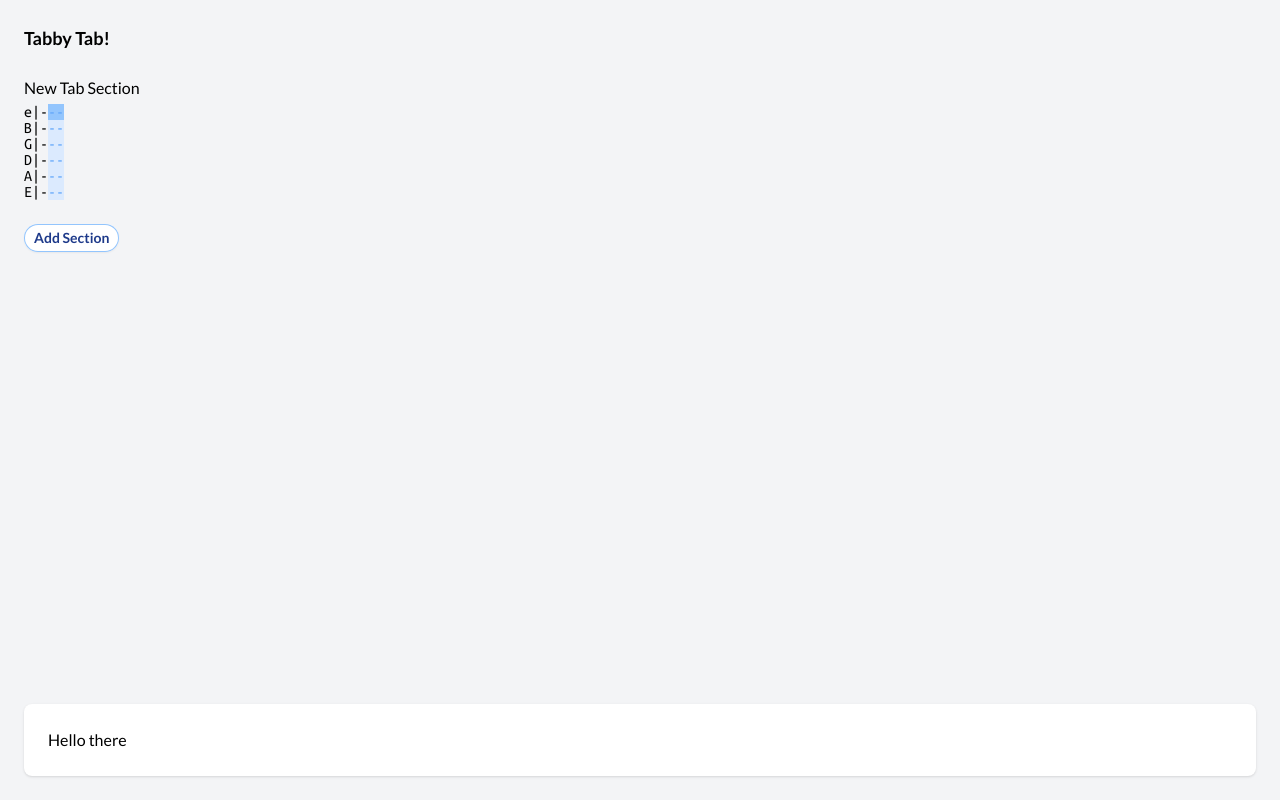
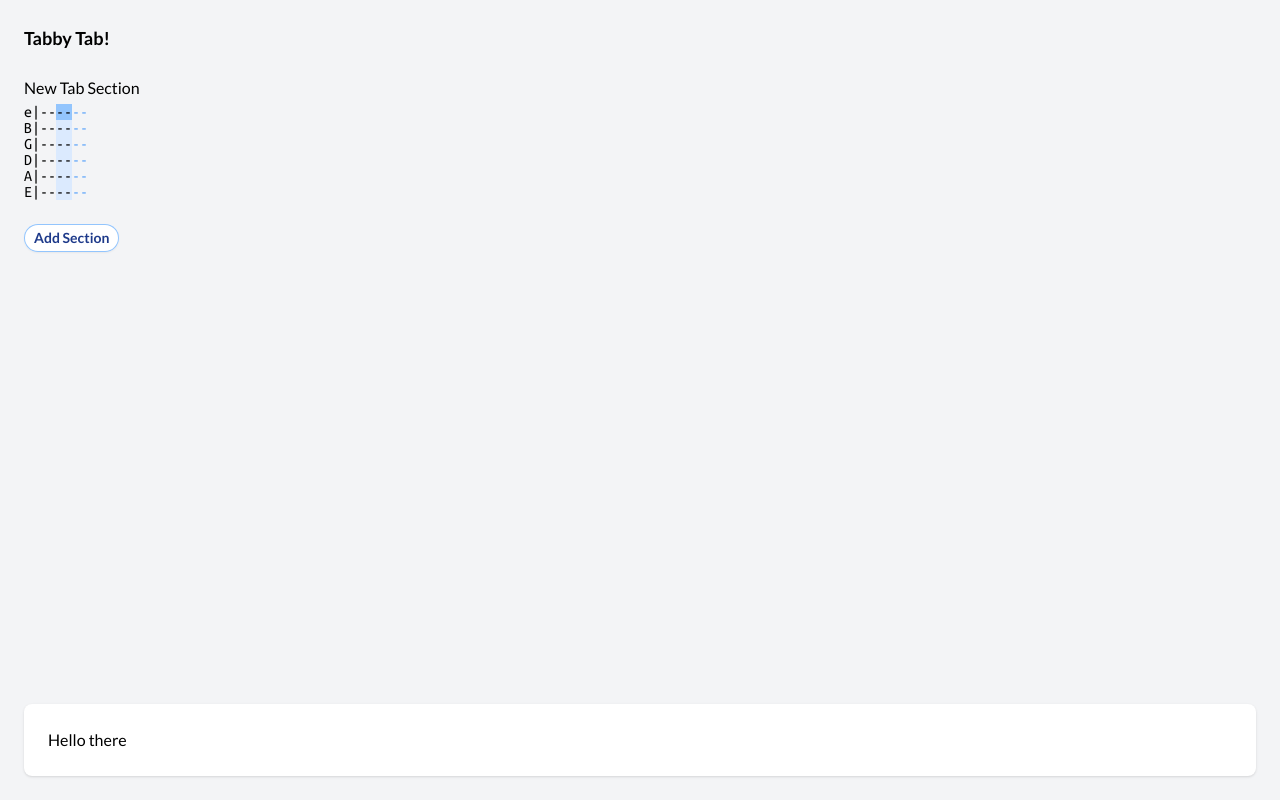
Before and after one commit to haydn-smith/tabby, a Vue app: page / in a window 1280 px wide. Both pictures are taken after a click on the button "Add Section". Built offline with nearby package versions, Linux system fonts and the light colour scheme.

Commit message:
super refactor

```diff
--- a/package.json
+++ b/package.json
@@ -11,10 +11,13 @@
   "dependencies": {
     "@headlessui/vue": "^1.7.12",
     "@heroicons/vue": "^2.0.16",
+    "ramda": "^0.28.0",
     "uuid": "^9.0.0",
     "vue": "^3.2.45"
   },
   "devDependencies": {
+    "@types/ramda": "^0.28.23",
+    "@types/uuid": "^9.0.1",
     "@vitejs/plugin-vue": "^4.0.0",
     "autoprefixer": "^10.4.14",
     "postcss": "^8.4.21",
--- a/src/App.vue
+++ b/src/App.vue
@@ -3,60 +3,41 @@ import Panel from './components/Panel.vue'
 import Tab from './values/tab';
 import Button from './components/Button.vue';
 import SectionComponent from './components/Section.vue';
-import { onMounted, ref } from 'vue';
+import { onMounted, ref, watch } from 'vue';
 import Column from './values/column';
 import Note from './values/note';
 import Modifier from './enum/modifier';
 import Section from './values/section';
-import Position from './values/position';
+import Cursor from './values/cursor';
 
 const tab = ref(new Tab());
-
-const position = ref(new Position());
+const cursor = ref(new Cursor());
 
 onMounted(() => {
   document.addEventListener("keydown", (event: KeyboardEvent) => {
-    if (event.key === 'ArrowUp' && !position.value.active) {
-      position.value.string--;
-      position.value.active = false;
-    } else if (event.key === 'ArrowDown' && !position.value.active) {
-      position.value.string++;
-      position.value.active = false;
-    } else if (event.key === 'ArrowLeft' && !position.value.active) {
-      position.value.column--;
-      position.value.active = false;
-    } else if (event.key === 'ArrowRight' && !position.value.active) {
-      position.value.column++;
-      position.value.active = false;
-    } else if (event.key === 'Enter') {
-      position.value.active = !position.value.active;
-      event.stopPropagation();
-      event.preventDefault();
-    } else if (event.key === 'Escape') {
-      position.value.active = false;
+    cursor.value = cursor.value
+      .moveCursorFromKeyboardEvent(event)
+      .moveCursorWithinSectionBounds(tab.value);
+
+    // We stop this from happening so that using our cursor doesn't have
+    // unintended side effects like clicking buttons.
+    if (['Enter', 'Escape'].includes(event.key)) {
       event.stopPropagation();
       event.preventDefault();
     }
-
-    position.value.string = Math.max(1, Math.min(6, position.value.string));
-    position.value.column = Math.max(0, Math.min(tab.value.sections[position.value.section].columns.length, position.value.column));
   });
 });
 
-const onSectionChanged = (
-  sectionIndex: number,
-  section: Section
-) => {
-  tab.value.sections[sectionIndex] = section;
+const onSectionChanged = (sectionIndex: number, section: Section) => {
+  tab.value = tab.value.setSection(section, sectionIndex);
 }
 
 const onNoteSelected = (string: number, column: number, section: number, active: boolean) => {
-  position.value.section = section;
-  position.value.string = string;
-  position.value.column = column;
-  position.value.active = active;
+  cursor.value = cursor.value
+    .moveCursor(section, column, string)
+    .toggleActive(active)
+    .moveCursorWithinSectionBounds(tab.value);
 };
-
 </script>
 
 <template>
@@ -64,10 +45,16 @@ const onNoteSelected = (string: number, column: number, section: number, active:
     <div class="font-bold text-lg mb-6">{{ tab.name }}</div>
 
     <div v-for="section, index in tab.sections" :key="index">
-      <SectionComponent @note-selected="(string, active, column) => onNoteSelected(string, column, index, active)" @section-changed="section => onSectionChanged(index, section)" :cursor-position="position" :is-selected="position.section === index" :section="section"/>
+      <SectionComponent
+        @note-selected="(string, active, column) => onNoteSelected(string, column, index, active)"
+        @section-changed="section => onSectionChanged(index, section)"
+        :cursor="cursor"
+        :is-selected="cursor.isCurrentSection(index)"
+        :section="section"
+        />
     </div>
 
-    <Button @click="tab.addSection()" text="Add Section"/>
+    <Button @click="tab = tab.addSection()" text="Add Section"/>
 
     <div class="bottom-0 left-0 right-0 absolute m-6">
       <Panel>
--- a/src/components/Column.vue
+++ b/src/components/Column.vue
@@ -5,9 +5,9 @@ import Position from '../values/position';
 import NoteComponent from './Note.vue';
 
 const props = defineProps<{
-  column?: Column,
-  cursorPosition: Position,
-  isSelected: boolean
+  column: Column,
+  isSelected: boolean,
+  cursor: Position,
 }>();
 
 const emits = defineEmits<{
@@ -15,20 +15,8 @@ const emits = defineEmits<{
   (e: 'noteSelected', string: number, active: boolean): void
 }>();
 
-const onNoteChanged = (fret: string, string: number) => {
-  const column = new Column();
-
-  if (props.column) {
-    column.notes = props.column.notes.map((note) => {
-      return (note.string === string) ? new Note(string, fret) : note;
-    });
-  }
-
-  if (! column.notes.filter(note => note.string === string).length) {
-    column.notes.push(new Note(string, fret));
-  }
-
-  emits('columnChanged', column);
+const onNoteChanged = (string: number, fret: string) => {
+  emits('columnChanged', props.column.setNote(string, fret));
 };
 
 const onNoteSelected = (string: number, active: boolean) => {
@@ -38,8 +26,14 @@ const onNoteSelected = (string: number, active: boolean) => {
 
 <template>
   <div :class="{'text-blue-400': !column, 'bg-blue-100': isSelected}">
-    <div v-for="string in [1, 2, 3, 4, 5, 6]" :key="string">
-      <NoteComponent @note-selected="active => onNoteSelected(string, active)" :character-width="column ? column.getMaxCharacterWidth() : 1" :is-selected="isSelected && cursorPosition.string === string" :cursor-position="cursorPosition" :note="column ? column.getNoteAtString(string) : undefined" @noteChanged="fret => onNoteChanged(fret, string)"/>
+    <div v-for="string in column.getStrings()" :key="string">
+      <NoteComponent
+        @note-selected="active => onNoteSelected(string, active)"
+        @note-changed="fret => onNoteChanged(string, fret)"
+        :width="column.getCharacterWidth()"
+        :is-selected="isSelected && cursor.string === string"
+        :cursor="cursor"
+        :note="column.getNoteForString(string)" />
     </div>
   </div>
 </template>
--- a/src/components/Note.vue
+++ b/src/components/Note.vue
@@ -1,16 +1,14 @@
 <script setup lang="ts">
 import { nextTick, onMounted, ref, watch } from 'vue';
 import Note from '../values/note';
-import Position from '../values/position';
+import Cursor from '../values/cursor';
 
-const props = withDefaults(defineProps<{
-  note?: Note,
-  characterWidth?: number
+const props = defineProps<{
+  note: Note,
+  width: number
   isSelected: boolean,
-  cursorPosition: Position,
-}>(), {
-  characterWidth: 1
-});
+  cursor: Cursor,
+}>();
 
 const emits = defineEmits<{
   (e: 'noteChanged', fret: string): void
@@ -21,51 +19,29 @@ const inputRef = ref<HTMLInputElement|null>(null);
 const modelValue = ref('');
 
 onMounted(() => {
-  if (props.note) {
-    modelValue.value = props.note.fret;
-  }
+  modelValue.value = props.note.fret;
 });
 
-const focusInput = () => {
-  emits('noteSelected', true);
-};
-
-const blurInput = () => {
-  addNote();
-  emits('noteSelected', false);
-};
-
-const addNote = () => {
-  if (props.note || modelValue.value.length) {
+const selectNote = (active: boolean) => {
+  if (!active) {
     emits('noteChanged', modelValue.value);
   }
 
-  if (!props.note) {
-    modelValue.value = '';
-  }
-}
+  emits('noteSelected', active);
+};
 
-const pad = (str: string = '') => {
-  while (str.length < props.characterWidth) {
-    str += '-';
-  }
-
-  return str;
-}
-
-watch(props.cursorPosition, async () => {
+watch(() => props.cursor, async () => {
   await nextTick();
 
-  if (props.isSelected && props.cursorPosition.active) {
-    inputRef.value.focus();
+  if (props.isSelected && props.cursor.isActive()) {
+    inputRef.value?.focus();
   }
 });
 </script>
 
 <template>
-  <div @click="focusInput()" @keydown.enter="focusInput" :class="{'bg-blue-300': isSelected}" class="cursor-pointer relative px-0 hover:bg-blue-200">
-    <div v-if="note">{{ pad(String(note.fret)) }}-</div>
-    <div v-else>{{ pad() }}-</div>
-    <input ref="inputRef" @blur="blurInput" v-show="isSelected && cursorPosition.active" v-model="modelValue" type="text" class="z-50 text-center focus:ring-0 w-full absolute inset-0 p-0 m-0 bg-white w-4 border-none rounded-none"/>
+  <div @click="selectNote(true)" @keydown.enter="selectNote(true)" :class="{'bg-blue-300': isSelected}" class="cursor-pointer relative px-0 hover:bg-blue-200">
+    <div>{{ note.paddedFret(width) }}-</div>
+    <input ref="inputRef" @blur="selectNote(false)" v-show="isSelected && cursor.isActive()" v-model="modelValue" class="z-50 text-center focus:ring-0 w-full absolute inset-0 p-0 m-0 bg-white w-4 border-none rounded-none"/>
   </div>
 </template>
--- a/src/components/Section.vue
+++ b/src/components/Section.vue
@@ -1,12 +1,13 @@
 <script setup lang="ts">
+import { nextTick, watch } from 'vue';
 import Column from '../values/column';
-import Position from '../values/position';
+import Cursor from '../values/cursor';
 import Section from '../values/section';
 import ColumnComponent from './Column.vue';
 
 const props = defineProps<{
   section: Section,
-  cursorPosition: Position,
+  cursor: Cursor,
   isSelected: boolean
 }>();
 
@@ -15,18 +16,20 @@ const emits = defineEmits<{
   (e: 'noteSelected', string: number, active: boolean, index: number): void
 }>();
 
-const onColumnChanged = (changedColumn: Column, changedColumnIndex?: number) => {
-  const section = new Section();
+watch(() => props.cursor, () => {
+  if (props.isSelected && props.cursor.isCurrentColumn(props.section.columns.length)) {
+   createColumn(props.cursor.currentString(), false);
+  }
+});
 
-  section.columns = props.section.columns.map((column, index) => {
-    return index === changedColumnIndex ? changedColumn : column;
-  });
+const onColumnChanged = (column: Column, columnIndex: number) => {
+  emits('sectionChanged', props.section.setColumn(column, columnIndex));
+}
 
-  if (changedColumnIndex === undefined) {
-    section.columns.push(changedColumn);
-  }
-
-  emits('sectionChanged', section);
+const createColumn = async (string: number, active: boolean) => {
+  emits('sectionChanged', props.section.addColumn());
+  await nextTick();
+  emits('noteSelected', string, active, props.section.columns.length - 1);
 }
 
 const onNoteSelected = (string: number, active: boolean, index: number) => {
@@ -40,35 +43,28 @@ const onNoteSelected = (string: number, active: boolean, index: number) => {
 
     <div class="flex font-mono text-md leading-none">
       <div>
-        <div>e</div>
-        <div>B</div>
-        <div>G</div>
-        <div>D</div>
-        <div>A</div>
-        <div>E</div>
+        <div v-for="tuning, index in section.getTuning()" :key="index">{{ tuning }}</div>
       </div>
       <div>
-        <div>|</div>
-        <div>|</div>
-        <div>|</div>
-        <div>|</div>
-        <div>|</div>
-        <div>|</div>
+        <div v-for="tuning, index in section.getTuning()" :key="index">|</div>
       </div>
       <div>
-        <div>-</div>
-        <div>-</div>
-        <div>-</div>
-        <div>-</div>
-        <div>-</div>
-        <div>-</div>
+        <div v-for="tuning, index in section.getTuning()" :key="index">--</div>
       </div>
 
-      <div v-for="column, index in section.columns" :key="Math.random()">
-        <ColumnComponent @note-selected="(string, active) => onNoteSelected(string, active, index)" @column-changed="column => onColumnChanged(column, index)" :is-selected="isSelected && cursorPosition.column === index" :cursor-position="cursorPosition" :column="column"/>
+      <div v-for="column, index in section.columns" :key="column.id">
+        <ColumnComponent
+          @note-selected="(string, active) => onNoteSelected(string, active, index)"
+          @column-changed="column => onColumnChanged(column, index)"
+          :is-selected="isSelected && cursor.isCurrentColumn(index)"
+          :cursor="cursor"
+          :column="column"
+        />
       </div>
 
-      <ColumnComponent @note-selected="(string, active) => onNoteSelected(string, active, section.columns.length)" @column-changed="onColumnChanged" :is-selected="isSelected && cursorPosition.column === section.columns.length" :cursor-position="cursorPosition" />
+      <div>
+        <div v-for="tuning, index in section.getTuning()" :key="index" @click="createColumn(index + 1, true)" class="text-blue-400 hover:bg-blue-200 cursor-pointer">--</div>
+      </div>
     </div>
   </div>
 </template>
--- a/src/values/column.ts
+++ b/src/values/column.ts
@@ -1,20 +1,58 @@
 import Modifier from "../enum/modifier";
 import Note from "./note";
+import { v4 as uuidv4 } from 'uuid';
 
 export default class Column {
+    public id: string = '';
+
     public notes: Array<Note> = [];
 
-    public getNoteAtString(string: number): Note|undefined {
+    public static make(): Column {
+        const column = new Column();
+
+        column.id = uuidv4();
+
+        // TODO: Dynamic string amount.
+        [1, 2, 3, 4, 5, 6].forEach((string) => {
+            column.notes.push(new Note(string, ''));
+        });
+
+        return column;
+    }
+
+    public static makeFromColumn(column: Column): Column {
+        const newColumn = new Column();
+
+        newColumn.id = column.id;
+
+        newColumn.notes = column.notes.map(note => new Note(note.string, note.fret));
+
+        return newColumn;
+    }
+
+    public getNoteForString(string: number): Note {
+        // TODO: Throw error on undefined.
         return this.notes.filter((note) => note.string === string)[0];
     }
 
-    public removeNoteAtString(string: number): void {
-        this.notes = this.notes.filter(note => note.string !== string);
+    public getCharacterWidth(): number {
+        return this.notes.reduce((acc, note) => {
+            return Math.max(acc, note.fret.length)
+        }, 1);
     }
 
-    public getMaxCharacterWidth(): number {
-        return this.notes.reduce((acc, note) => {
-            return Math.max(acc, String(note.fret).length)
-        }, 1);
+    public getStrings(): Array<number> {
+        // TODO: This will change for ukuleles/7-strings/etc...
+        return [1, 2, 3, 4, 5, 6];
+    }
+
+    public setNote(string: number, fret: string): Column {
+        const column = Column.makeFromColumn(this);
+
+        column.notes = column.notes.map((note) => {
+          return (note.string === string) ? new Note(string, fret) : note;
+        });
+
+        return column;
     }
 }
--- /dev/null
+++ b/src/values/cursor.ts
@@ -0,0 +1,80 @@
+import { clamp } from "ramda";
+import Section from "./section";
+import Tab from "./tab";
+
+export default class Cursor {
+    public constructor(
+        private active: boolean = false,
+        private section = 0,
+        private column = 0,
+        private string = 1
+    ) {
+    }
+
+    public moveCursor(section: number, column: number, string: number): Cursor {
+        return new Cursor(this.active, section, column, string);
+    }
+
+    public moveCursorFromKeyboardEvent(event: KeyboardEvent): Cursor {
+        if (event.key === 'ArrowUp' && !this.active) {
+         return this.moveCursorUp();
+        } else if (event.key === 'ArrowDown' && !this.active) {
+          return this.moveCursorDown();
+        } else if (event.key === 'ArrowLeft' && !this.active) {
+          return this.moveCursorLeft();
+        } else if (event.key === 'ArrowRight' && !this.active) {
+          return this.moveCursorRight();
+        } else if (event.key === 'Enter') {
+          return this.toggleActive();
+        } else if (event.key === 'Escape') {
+          return this.toggleActive(false);
+        }
+
+        return this;
+    }
+
+    public moveCursorUp(): Cursor {
+        return new Cursor(false, this.section, this.column, this.string - 1);
+    }
+
+    public moveCursorDown(): Cursor {
+        return new Cursor(false, this.section, this.column, this.string + 1);
+    }
+
+    public moveCursorLeft(): Cursor {
+        return new Cursor(false, this.section, this.column - 1, this.string);
+    }
+
+    public moveCursorRight(): Cursor {
+        return new Cursor(false, this.section, this.column + 1, this.string);
+    }
+
+    public toggleActive(active?: boolean): Cursor {
+        return new Cursor(active === undefined ? !this.active : active, this.section, this.column, this.string);
+    }
+
+    public moveCursorWithinSectionBounds(tab: Tab): Cursor {
+        return new Cursor(
+            this.active,
+            this.section,
+            clamp(0, tab.getSection(this.section).columns.length, this.column),
+            clamp(1, tab.getSection(this.section).getTuning().length, this.string)
+        );
+    }
+
+    public isCurrentSection(index: number): boolean {
+        return this.section === index;
+    }
+
+    public isCurrentColumn(index: number): boolean {
+        return this.column === index;
+    }
+
+    public currentString(): number {
+        return this.string;
+    }
+
+    public isActive(): boolean {
+        return this.active;
+    }
+}
--- a/src/values/note.ts
+++ b/src/values/note.ts
@@ -3,8 +3,17 @@ import Modifier from "../enum/modifier";
 export default class Note {
     public constructor(
         public string: number,
-        public fret: string,
-        public modifier: Modifier,
+        public fret: string
     ) {
     }
+
+    public paddedFret(width: number): string {
+        let str = this.fret;
+
+        while (str.length < width) {
+          str += '-';
+        }
+
+        return str;
+    }
 }
--- a/src/values/position.ts
+++ /dev/null
@@ -1,4 +0,0 @@
-export default class Position {
-    public constructor(public active: boolean = false, public section = 0, public column = 0, public string = 1) {
-    };
-}
--- a/src/values/section.ts
+++ b/src/values/section.ts
@@ -8,4 +8,50 @@ export default class Section {
     public constructor() {
         this.name = 'New Tab Section';
     }
+
+    public static make(): Section {
+        const section = new Section();
+
+        section.columns.push(Column.make());
+
+        return section;
+    }
+
+    public static makeFromSection(section: Section): Section {
+        const newSection = new Section();
+
+        newSection.name = section.name;
+        newSection.columns = section.columns.map(column => Column.makeFromColumn(column));
+
+        return newSection;
+    }
+
+    public addColumn(): Section {
+        const section = Section.makeFromSection(this);
+
+        section.columns.push(Column.make());
+
+        return section;
+    }
+
+    public getTuning(): Array<string> {
+        return [
+            'e',
+            'B',
+            'G',
+            'D',
+            'A',
+            'E'
+        ];
+    }
+
+    public setColumn(column: Column, columnIndex: number): Section {
+        const section = Section.makeFromSection(this);
+
+        section.columns = section.columns.map((oldColumn, index) => {
+          return index === columnIndex ? column : oldColumn;
+        });
+
+        return section;
+    }
 }
--- a/src/values/tab.ts
+++ b/src/values/tab.ts
@@ -14,7 +14,37 @@ export default class Tab {
         this.arrangement = new Arrangement();
     }
 
-    public addSection() {
-        this.sections.push(new Section());
+    public static makeFromTab(tab: Tab): Tab {
+        const newTab = new Tab();
+
+        newTab.sections = tab.sections.map(section => Section.makeFromSection(section));
+
+        return newTab;
+    }
+
+    public getSection(index: number): Section {
+        if (this.sections[index] === undefined) {
+            throw new Error('Section does not exist!');
+        }
+
+        return this.sections[index];
+    }
+
+    public addSection(): Tab {
+        const tab = Tab.makeFromTab(this);
+
+        tab.sections.push(Section.make());
+
+        return tab;
+    }
+
+    public setSection(section: Section, sectionIndex: number): Tab {
+        const tab = Tab.makeFromTab(this);
+
+        tab.sections = tab.sections.map((oldSection, index) => {
+            return index === sectionIndex ? section : oldSection;
+        });
+
+        return tab;
     }
 }
```
Also changed, not shown: 1 other file (tests, documents, lock files or other folders).
